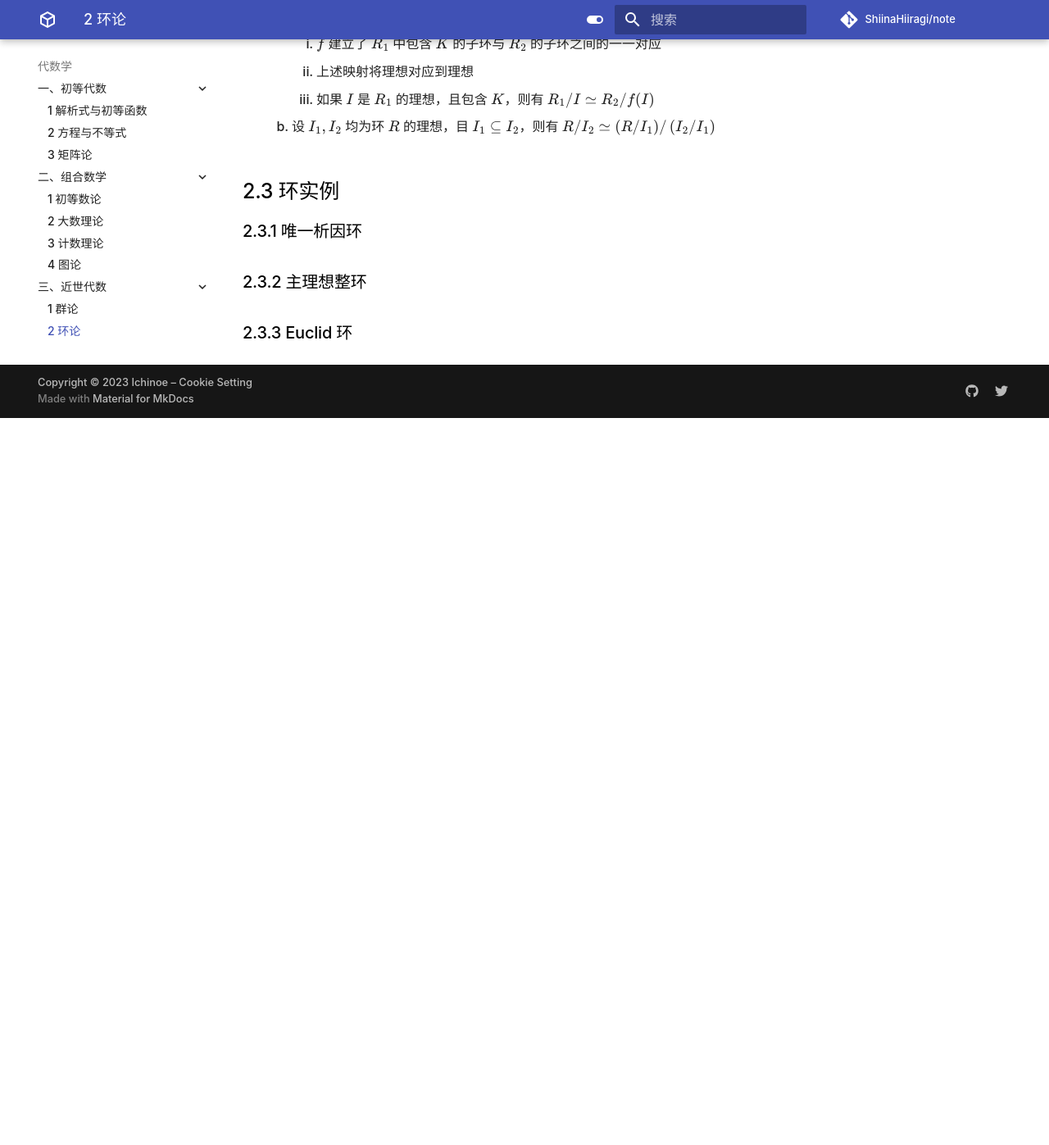
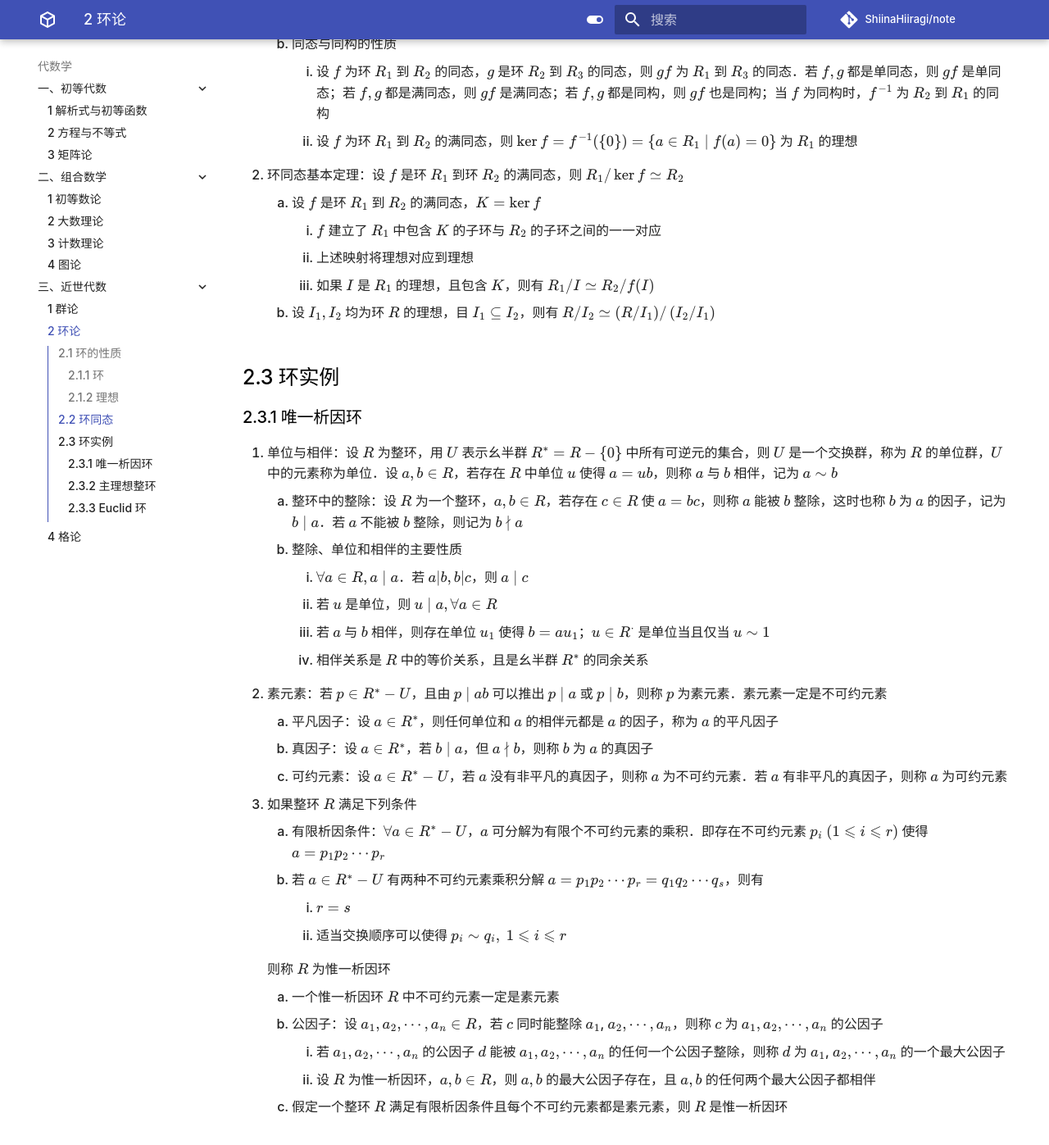
Before and after one commit to ShiinaHiiragi/note, an MkDocs documentation site: the page built from docs/alg/mod/ring.md, in a window 1280 px wide and 1400 px high, scrolled down 2201 px. Shown: the top 1397 px of the window at 82% size. Built offline with MkDocs 1.6.1 and Material for MkDocs 9.7.7, drawn with Linux system fonts in a browser that asks for light colours; comment, search, counter and statistics services are not loaded; before the commit the page ends 2711 px from its top, so only the background shows below that; some of the changed text lies outside the part shown.

Commit message:
add 2.3.1

```diff
--- a/docs/alg/mod/ring.md
+++ b/docs/alg/mod/ring.md
@@ -42,8 +42,13 @@
     1. 若 $R$ 为交换环，则 $R / I$ 也是交换环
     2. 若 $R$ 为幺环，则 $R / I$ 也是幺环，且 $1+I$ 为单位元
 
-4. 素理想
-5. 极大理想
+4. 素理想：设 $I$ 为环 $R$ 的理想，如果由 $a b \in I$ 可以推出 $a \in I$ 或 $b \in I$，则称 $I$ 为 $R$ 的一个素理想
+    1. 设 $R$ 为交换幺环，$I$ 是 $R$ 的一个理想，$I \neq R$，则 $I$ 是素理想当且仅当 $R / I$ 为整环
+    2. 设 $f$ 为交换幺环 $R$ 到 $R^{\prime}$ 的满同态，$I$ 是 $R$ 中包含 $K=\operatorname{ker} f$ 的一个素理想，则 $f(I)$ 是 $R^{\prime}$ 的素理想
+    3. 设 $R$ 是交换幺环，$I$ 是 $R$ 的真理想，则 $I$ 是 $R$ 的素理想当且仅当对任何理想 $M, N$，由 $M N \subseteq I$ 可推出 $M \subseteq I$ 或 $N \subseteq I$
+5. 极大理想：设 $R$ 是交换幺环，$M$ 是 $R$ 的理想，若 $M \neq R$，且不存在 $R$ 的真理想 $N$ 使得 $M \subseteq N, M \neq N$，则称 $M$ 为 $R$ 的极大理想
+    1. 设 $R$ 为交换幺环，$M$ 为 $R$ 的理想，则 $M$ 是 $R$ 的极大理想当且仅当 $R / M$ 为域
+    2. 交换幺环的极大理想必为素理想
 
 ## 2.2 环同态
 1. 同态：设 $R_{1}$ 与 $R_{2}$ 是两个环，若 $f$ 是 $R_{1}$ 到 $R_{2}$ 的同态，则称 $f$ 是 $R_{1}$ 到 $R_{2}$ 的一个同态映射
@@ -64,6 +69,30 @@
 
 ## 2.3 环实例
 ### 2.3.1 唯一析因环
+1. 单位与相伴：设 $R$ 为整环，用 $U$ 表示幺半群 $R^{*}=R-\{0\}$ 中所有可逆元的集合，则 $U$ 是一个交换群，称为 $R$ 的单位群，$U$ 中的元素称为单位．设 $a, b \in R$，若存在 $R$ 中单位 $u$ 使得 $a=u b$，则称 $a$ 与 $b$ 相伴，记为 $a \sim b$
+    1. 整环中的整除：设 $R$ 为一个整环，$a, b \in R$，若存在 $c \in R$ 使 $a=b c$，则称 $a$ 能被 $b$ 整除，这时也称 $b$ 为 $a$ 的因子，记为 $b \mid a$．若 $a$ 不能被 $b$ 整除，则记为 $b \nmid a$
+    2. 整除、单位和相伴的主要性质
+        1. $\forall a \in R, a \mid a$．若 $a|b, b| c$，则 $a \mid c$
+        2. 若 $u$ 是单位，则 $u \mid a, \forall a \in R$
+        3. 若 $a$ 与 $b$ 相伴，则存在单位 $u_{1}$ 使得 $b=a u_{1}$；$u \in R^{\cdot}$ 是单位当且仅当 $u \sim 1$
+        4. 相伴关系是 $R$ 中的等价关系，且是幺半群 $R^{*}$ 的同余关系
+2. 素元素：若 $p \in R^{*}-U$，且由 $p \mid a b$ 可以推出 $p \mid a$ 或 $p \mid b$，则称 $p$ 为素元素．素元素一定是不可约元素
+    1. 平凡因子：设 $a \in R^{*}$，则任何单位和 $a$ 的相伴元都是 $a$ 的因子，称为 $a$ 的平凡因子
+    2. 真因子：设 $a \in R^{*}$，若 $b \mid a$，但 $a \nmid b$，则称 $b$ 为 $a$ 的真因子
+    3. 可约元素：设 $a \in R^{*}-U$，若 $a$ 没有非平凡的真因子，则称 $a$ 为不可约元素．若 $a$ 有非平凡的真因子，则称 $a$ 为可约元素
+3. 如果整环 $R$ 满足下列条件
+    1. 有限析因条件：$\forall a \in R^{*}-U$，$a$ 可分解为有限个不可约元素的乘积．即存在不可约元素 $p_{i} \ (1 \leqslant i \leqslant r)$ 使得 $a=p_{1} p_{2} \cdots p_{r}$
+    2. 若 $a \in R^{*}-U$ 有两种不可约元素乘积分解 $a=p_{1} p_{2} \cdots p_{r}=q_{1} q_{2} \cdots q_{s}$，则有
+        1. $r=s$
+        2. 适当交换顺序可以使得 $p_{i} \sim q_{i}, \ 1 \leqslant i \leqslant r$
+
+    则称 $R$ 为惟一析因环
+
+    1. 一个惟一析因环 $R$ 中不可约元素一定是素元素
+    2. 公因子：设 $a_{1}, a_{2}, \cdots, a_{n} \in R$，若 $c$ 同时能整除 $a_{1}$, $a_{2}, \cdots, a_{n}$，则称 $c$ 为 $a_{1}, a_{2}, \cdots, a_{n}$ 的公因子
+        1. 若 $a_{1}, a_{2}, \cdots, a_{n}$ 的公因子 $d$ 能被 $a_{1}, a_{2}, \cdots, a_{n}$ 的任何一个公因子整除，则称 $d$ 为 $a_{1}$, $a_{2}, \cdots, a_{n}$ 的一个最大公因子
+        2. 设 $R$ 为惟一析因环，$a, b \in R$，则 $a, b$ 的最大公因子存在，且 $a, b$ 的任何两个最大公因子都相伴
+    3. 假定一个整环 $R$ 满足有限析因条件且每个不可约元素都是素元素，则 $R$ 是惟一析因环
 
 ### 2.3.2 主理想整环
 
```
